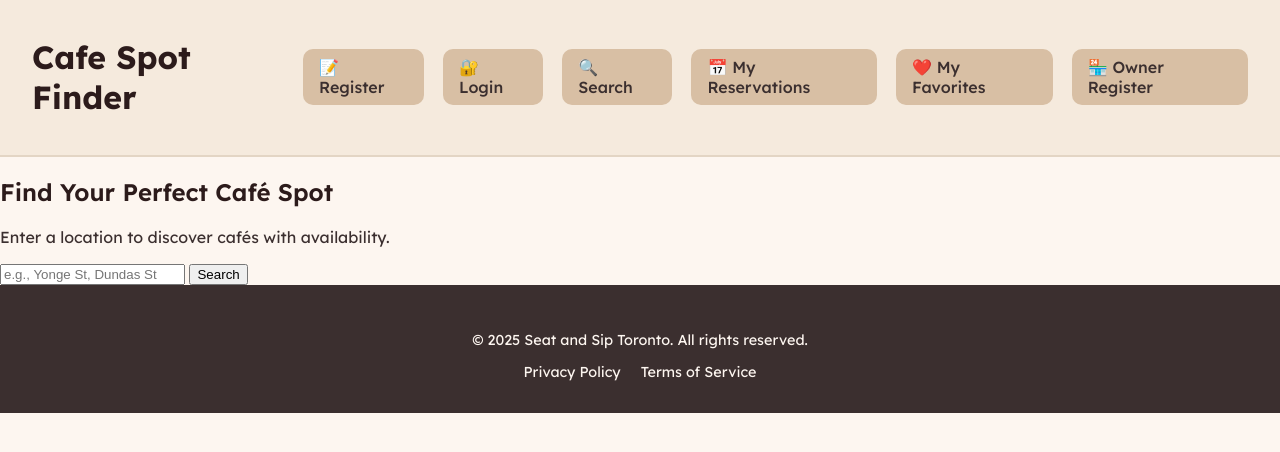
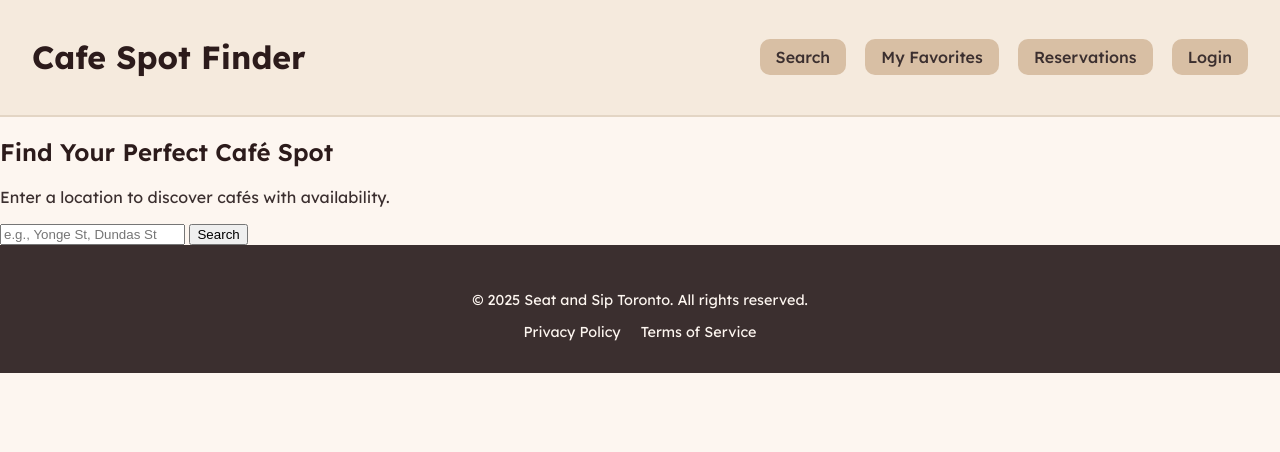
Before and after one commit to audreyllc/cafe-spot-finder-audrey, a plain HTML site: page search/index.html in a window 1280 px wide. Drawn offline with Linux system fonts and the light colour scheme.

Commit message:
Update index.html

```diff
--- a/search/index.html
+++ b/search/index.html
@@ -9,14 +9,12 @@
 </head>
 <body>
     <header>
-        <h1><a href="../../index.html">Cafe Spot Finder</a></h1>
+        <h1><a href="../index.html">Cafe Spot Finder</a></h1>
         <nav>
-            <a href="../register-user/index.html">📝 Register</a>
-            <a href="../login/index.html">🔐 Login</a>
-            <a href="./index.html">🔍 Search</a>
-            <a href="../my-reservations/index.html">📅 My Reservations</a>
-            <a href="../my-favorites/index.html">❤️ My Favorites</a>
-            <a href="../register-owner/index.html">🏪 Owner Register</a>
+            <a href="../search/index.html">Search</a>
+            <a href="../my-favorites/index.html">My Favorites</a>
+            <a href="../my-reservations/index.html">Reservations</a>
+            <a href="../login/index.html">Login</a>
         </nav>
     </header>
 
```
